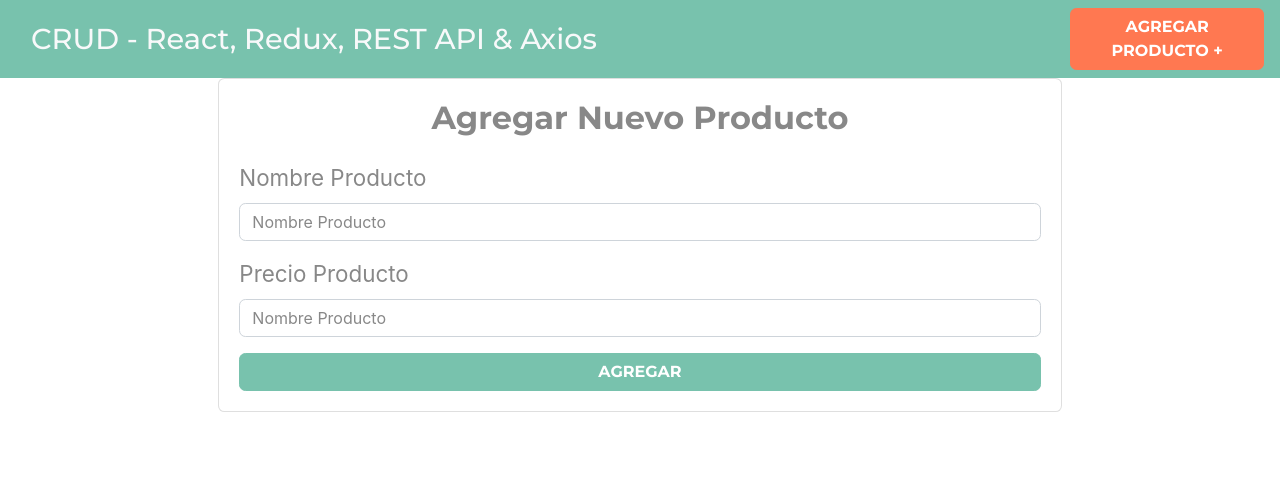
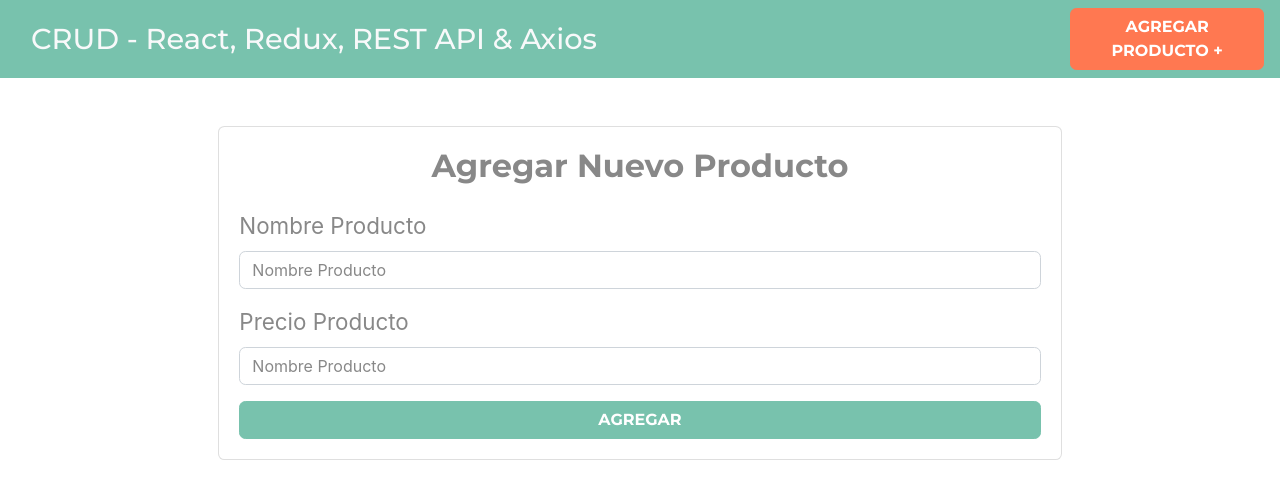
Before and after one commit to luismateo7/CRUD-Redux, a React (Vite) app: page /productos/nuevo in a window 1280 px wide. Shown: the top 498 px of the page. Built offline with nearby package versions, Linux system fonts and the light colour scheme.

Commit message:
Cargar el state y mostrar sus valores

```diff
--- a/src/components/NuevoProducto.jsx
+++ b/src/components/NuevoProducto.jsx
@@ -1,10 +1,13 @@
 import { useState } from "react";
 import { useDispatch, useSelector } from "react-redux";
+import { useNavigate } from "react-router-dom";
 
 //Actions de Redux
 import { crearNuevoProductosAction } from "../actions/productoActions"
 
 export default function NuevoProducto() {
+
+  const navigate = useNavigate()
 
   //State del componente
   const [nombre, setNombre] = useState("");
@@ -13,6 +16,10 @@ export default function NuevoProducto() {
 
   //Utilizar useDispatch y te crea una función
   const dispatch = useDispatch();
+
+  //Acceder al state del store
+  const cargando = useSelector(state => state.productos.loading);
+  const error = useSelector(state => state.productos.error)
 
   //Mandar a llamar el action de productoAction
   const agregarProducto = (producto) => dispatch( crearNuevoProductosAction(producto) );
@@ -32,10 +39,13 @@ export default function NuevoProducto() {
       nombre,
       precio
     });
+
+    //Redireccionar
+    navigate('/');
   }
 
   return (
-    <div className="row justify-content-center">
+    <main className="row justify-content-center my-5">
       <div className="col-md-8">
         <div className="card">
           <div className="card-body">
@@ -78,9 +88,12 @@ export default function NuevoProducto() {
               </button>
 
             </form>
+
+            { cargando && <p>Cargando...</p>}
+            { error && <p className="alert alert-danger p2 mt-4 text-center">Hubo un error</p>}
           </div>
         </div>
       </div>
-    </div>
+    </main>
   )
 }
```
